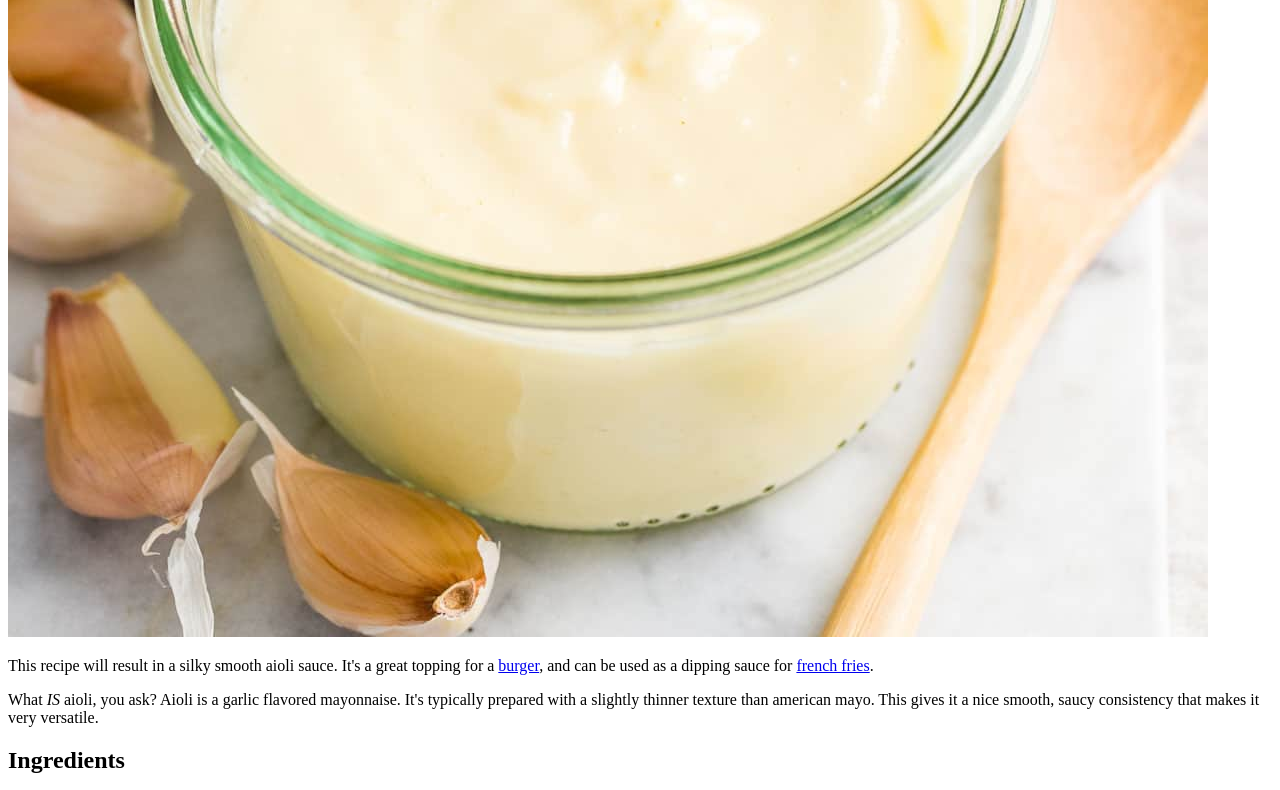
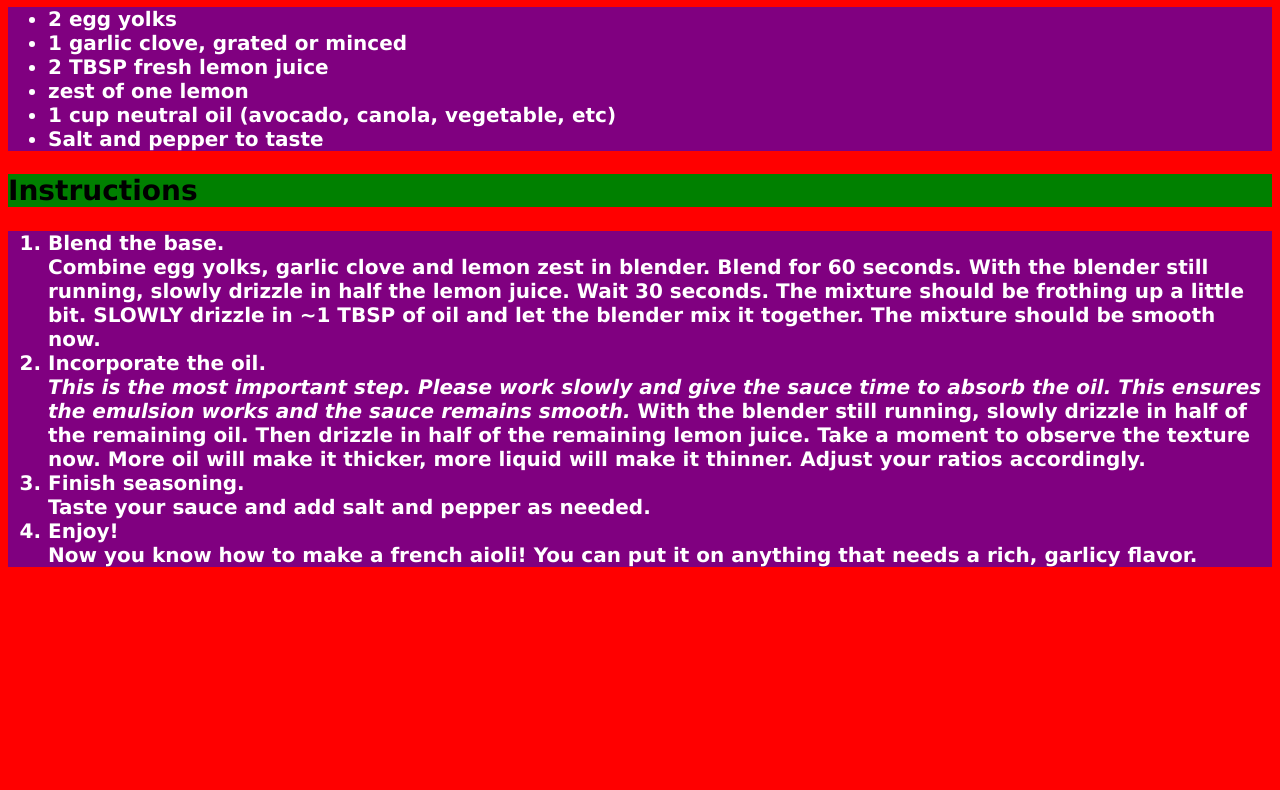
Before and after one commit to pivopixel/odin-recipes, a plain HTML site: page recipes/aioli.html in a window 1280 px wide. Shown: the part 643-1433 px from the top of the page. After the commit the page ends 1230 px from the top, so only its background shows below. Drawn offline with Linux system fonts and the light colour scheme.

Commit message:
Add styles.css and style all pages

```diff
--- a/recipes/aioli.html
+++ b/recipes/aioli.html
@@ -3,10 +3,11 @@
     <head>
         <meta charset="UTF-8">
         <title>Aioli</title>
+        <link rel="stylesheet" href="../styles.css">
     </head>
     <body>
         <h1>Aioli Recipe</h1>
-        <img src="../img/aioli.jpg" alt="A bowl of sauce">
+        <img class="main-img" src="../img/aioli.jpg" alt="A bowl of sauce">
         <p>
             This recipe will result in a silky smooth aioli sauce. It's a great
             topping for a <a href="burger.html">burger</a>, and can be used as a
@@ -17,8 +18,8 @@
             It's typically prepared with a slightly thinner texture than american
             mayo. This gives it a nice smooth, saucy consistency that makes it very versatile.
         </p>
-        <h2>Ingredients</h2>
-        <ul>
+        <h2 class="header">Ingredients</h2>
+        <ul class="list">
             <li>2 egg yolks</li>
             <li>1 garlic clove, grated or minced</li>
             <li>2 TBSP fresh lemon juice</li>
@@ -26,8 +27,8 @@
             <li>1 cup neutral oil (avocado, canola, vegetable, etc)</li>
             <li>Salt and pepper to taste</li>
         </ul>
-        <h2>Instructions</h2>
-        <ol>
+        <h2 class="header">Instructions</h2>
+        <ol class="list">
             <li><strong>Blend the base.</strong><br>
                 Combine egg yolks, garlic clove and lemon zest in blender. Blend for 60 seconds. With the blender still running, slowly drizzle in half
                 the lemon juice. Wait 30 seconds. The mixture should be frothing up a little bit. <strong>SLOWLY</strong> drizzle in ~1 TBSP of oil and let the
--- /dev/null
+++ b/styles.css
@@ -0,0 +1,57 @@
+/* styles.css */
+body {
+    background-color: red;
+    color: white;
+    font-family: Verdana, Geneva, Tahoma, sans-serif;
+    font-size: 20px;
+}
+
+h1 {
+    background-color: black;
+    font-family: "Times New Roman", Tahoma, serif;
+    font-size: 14px;
+    text-align: right;
+}
+
+p {
+    background-color: white;
+    color: navy;
+    font-weight: 200;
+}
+.header {
+    background-color: green;
+    color: black;
+    font-weight: 900;
+    font-size: 28px;
+
+}
+
+.list {
+    background-color: purple;
+    color: white;
+    font-weight: bold;
+}
+
+a:link {
+    color: white;
+}
+a:visited {
+    color: white;
+}
+a:hover {
+    color: black;
+    background-color: white;
+    font-size: 28px;
+}
+a:active {
+    color: white;
+    background-color: black;
+}
+
+.main-img {
+    width: 400px;
+    height: auto;
+    display: block;
+    margin-left: auto;
+    margin-right: auto;
+}
```
Also changed, not shown: index.html (+4 -3 lines), recipes/burger.html (+6 -5 lines), recipes/fries.html (+6 -5 lines).
